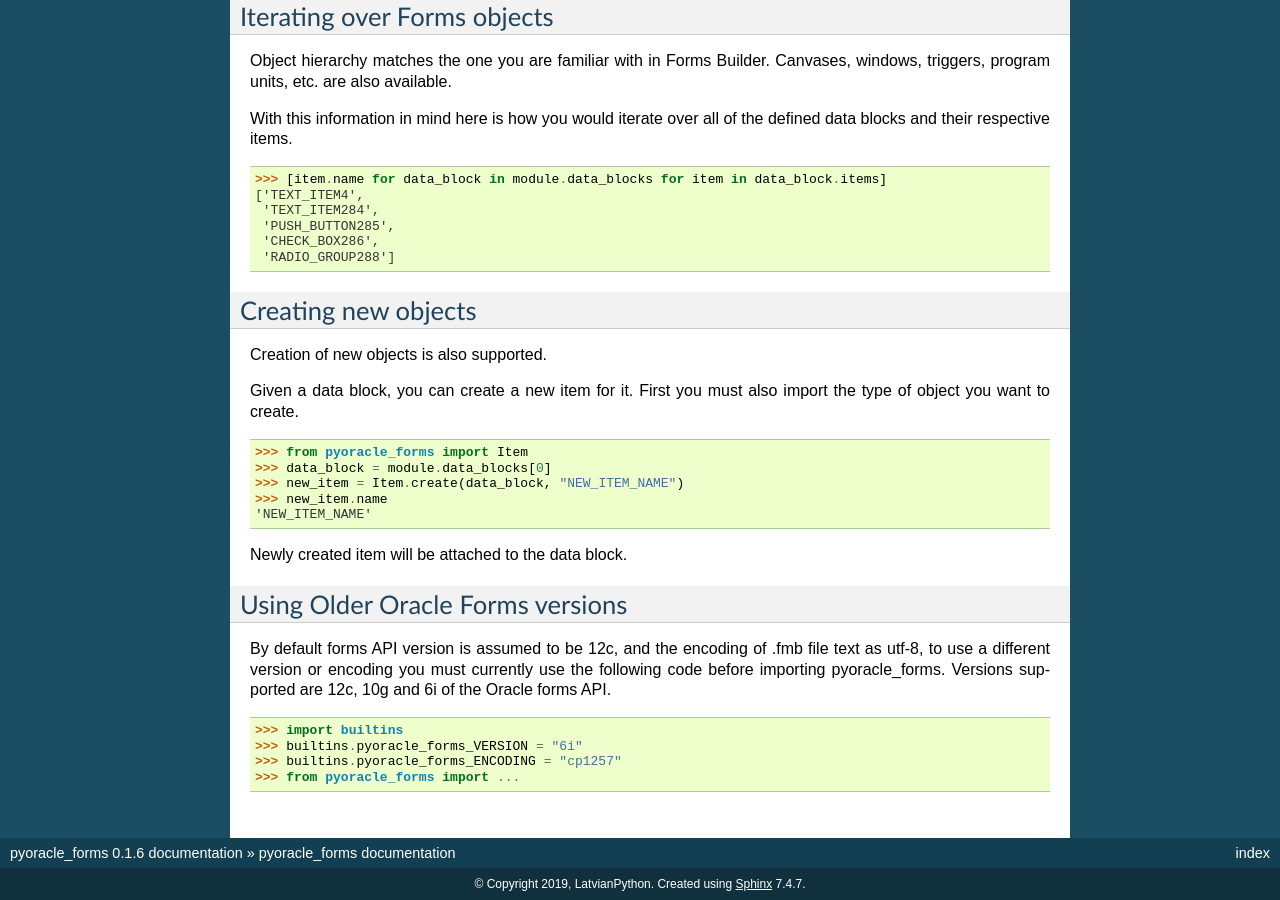
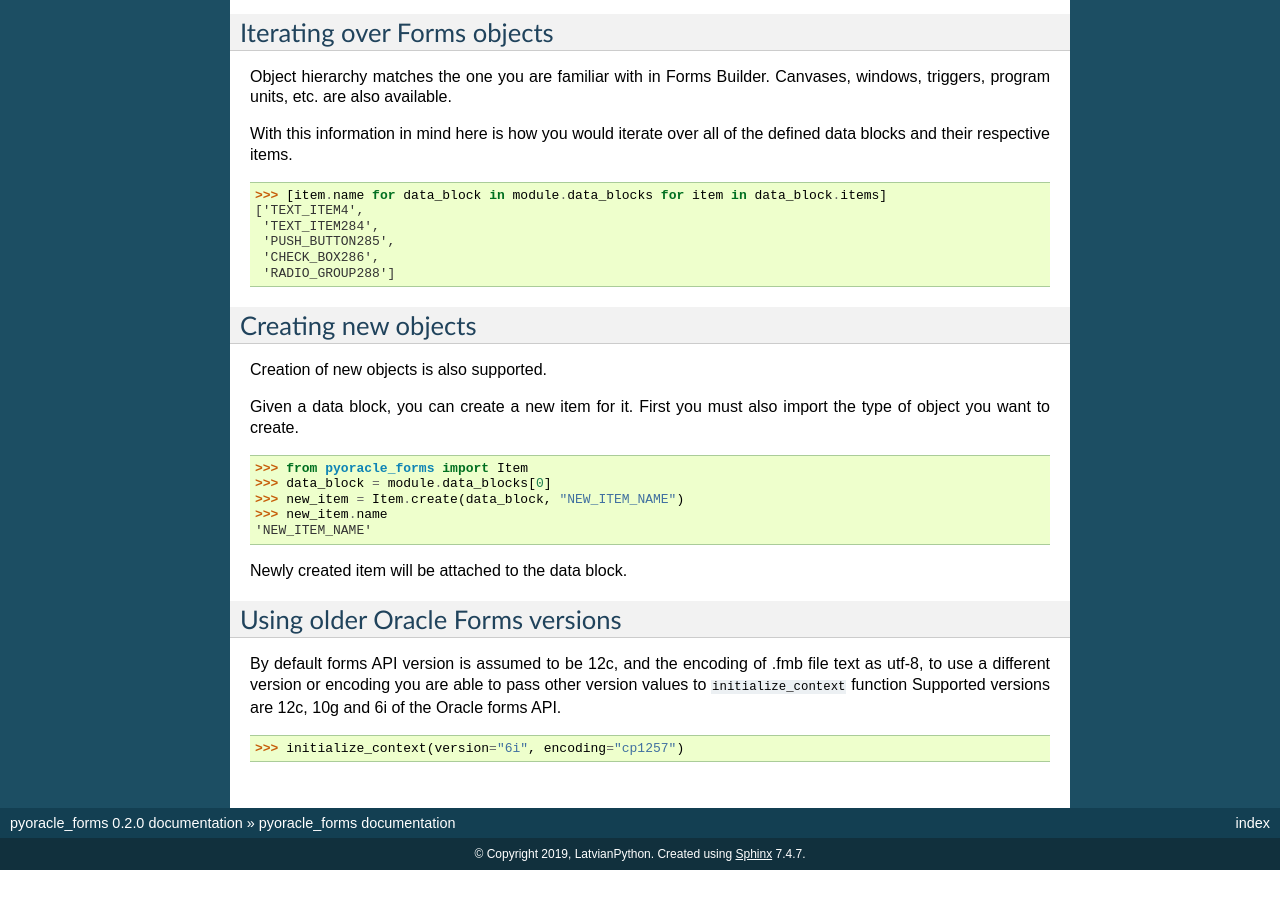
Before and after one commit to LatvianPython/pyoracle_forms, a Sphinx documentation site: the page built from docs/source/index.rst, in a window 1280 px wide and 900 px high, scrolled down 857 px. Built offline with Sphinx 7.4.7, drawn with Linux system fonts in a browser that asks for light colours; after the commit the page ends 1727 px from its top, so only the background shows below that; some of the changed text lies outside the part shown.

```diff
--- a/docs/source/conf.py
+++ b/docs/source/conf.py
@@ -10,9 +10,11 @@
 # add these directories to sys.path here. If the directory is relative to the
 # documentation root, use os.path.abspath to make it absolute, like shown here.
 #
-# import os
-# import sys
-# sys.path.insert(0, os.path.abspath('.'))
+import os
+import sys
+sys.path.insert(0, os.path.abspath('..'))
+
+from pyoracle_forms import __version__
 
 # -- Project information -----------------------------------------------------
 
@@ -21,7 +23,7 @@ copyright = '2019, LatvianPython'
 author = 'LatvianPython'
 
 # The full version, including alpha/beta/rc tags
-release = '0.1.6'
+release = __version__
 
 
 # -- General configuration ---------------------------------------------------
--- a/docs/source/index.rst
+++ b/docs/source/index.rst
@@ -1,10 +1,11 @@
-##########################################
+==========================================
 pyoracle_forms documentation
-##########################################
+==========================================
 
-==========================================
+
+------------------------------------------
 Installation
-==========================================
+------------------------------------------
 
 pyoracle_forms is available on PyPI and can be installed using pip::
 
@@ -16,15 +17,16 @@ working with Oracle Forms. If you do not, it is available on Oracle website here
 `Oracle Forms <https://www.oracle.com/middleware/technologies/forms/downloads.html>`_
 
 
-==========================================
+------------------------------------------
 Working with a Forms Module
-==========================================
+------------------------------------------
 
-First you must import the Module class
+First you must import the Module class and initialize the API.
 
 .. code-block:: python
 
-    >>> from pyoracle_forms import Module
+    >>> from pyoracle_forms import Module, initialize_context
+    >>> initialize_context(version="12c", encoding="utf-8")
 
 
 It is recommended to use the Module class as a context manager to release memory allocated during opening of the module.
@@ -37,9 +39,9 @@ It is recommended to use the Module class as a context manager to release memory
 
 Rest of the documentation assumes you have a module loaded successfully.
 
-==========================================
+------------------------------------------
 Reading and modifying properties
-==========================================
+------------------------------------------
 
 Once you have a module loaded in Python, you can read/write to object properties defined in the form at will.
 
@@ -56,9 +58,9 @@ You can read and modify text, numeric and boolean properties. The attribute name
 you can see in the Property Palette when form is opened in Forms Builder.
 
 
-==========================================
+------------------------------------------
 Iterating over Forms objects
-==========================================
+------------------------------------------
 
 Object hierarchy matches the one you are familiar with in Forms Builder.
 Canvases, windows, triggers, program units, etc. are also available.
@@ -75,9 +77,9 @@ With this information in mind here is how you would iterate over all of the defi
      'RADIO_GROUP288']
 
 
-==========================================
+------------------------------------------
 Creating new objects
-==========================================
+------------------------------------------
 
 Creation of new objects is also supported.
 
@@ -93,16 +95,13 @@ Given a data block, you can create a new item for it. First you must also import
 
 Newly created item will be attached to the data block.
 
-==========================================
-Using Older Oracle Forms versions
-==========================================
+------------------------------------------
+Using older Oracle Forms versions
+------------------------------------------
 By default forms API version is assumed to be 12c, and the encoding of .fmb file text as utf-8,
-to use a different version or encoding you must currently use the following code before importing pyoracle_forms.
-Versions supported are 12c, 10g and 6i of the Oracle forms API.
+to use a different version or encoding you are able to pass other version values to ``initialize_context`` function
+Supported versions are 12c, 10g and 6i of the Oracle forms API.
 
 .. code-block:: python
 
-    >>> import builtins
-    >>> builtins.pyoracle_forms_VERSION = "6i"
-    >>> builtins.pyoracle_forms_ENCODING = "cp1257"
-    >>> from pyoracle_forms import ...
+    >>> initialize_context(version="6i", encoding="cp1257")
--- a/setup.py
+++ b/setup.py
@@ -1,11 +1,13 @@
 import setuptools
+
+from pyoracle_forms import __version__
 
 with open("README.rst", mode="r", encoding="utf-8") as fh:
     long_description = fh.read()
 
 setuptools.setup(
     name="pyoracle_forms",
-    version="0.1.6",
+    version=__version__,
     author="LatvianPython",
     author_email="kalvans.rolands@gmail.com",
     description="Python wrapper of the Oracle Forms API",
```
Also changed, not shown: pyoracle_forms/__init__.py (+15 -1 lines), media/coverage.svg, 5 other files.
